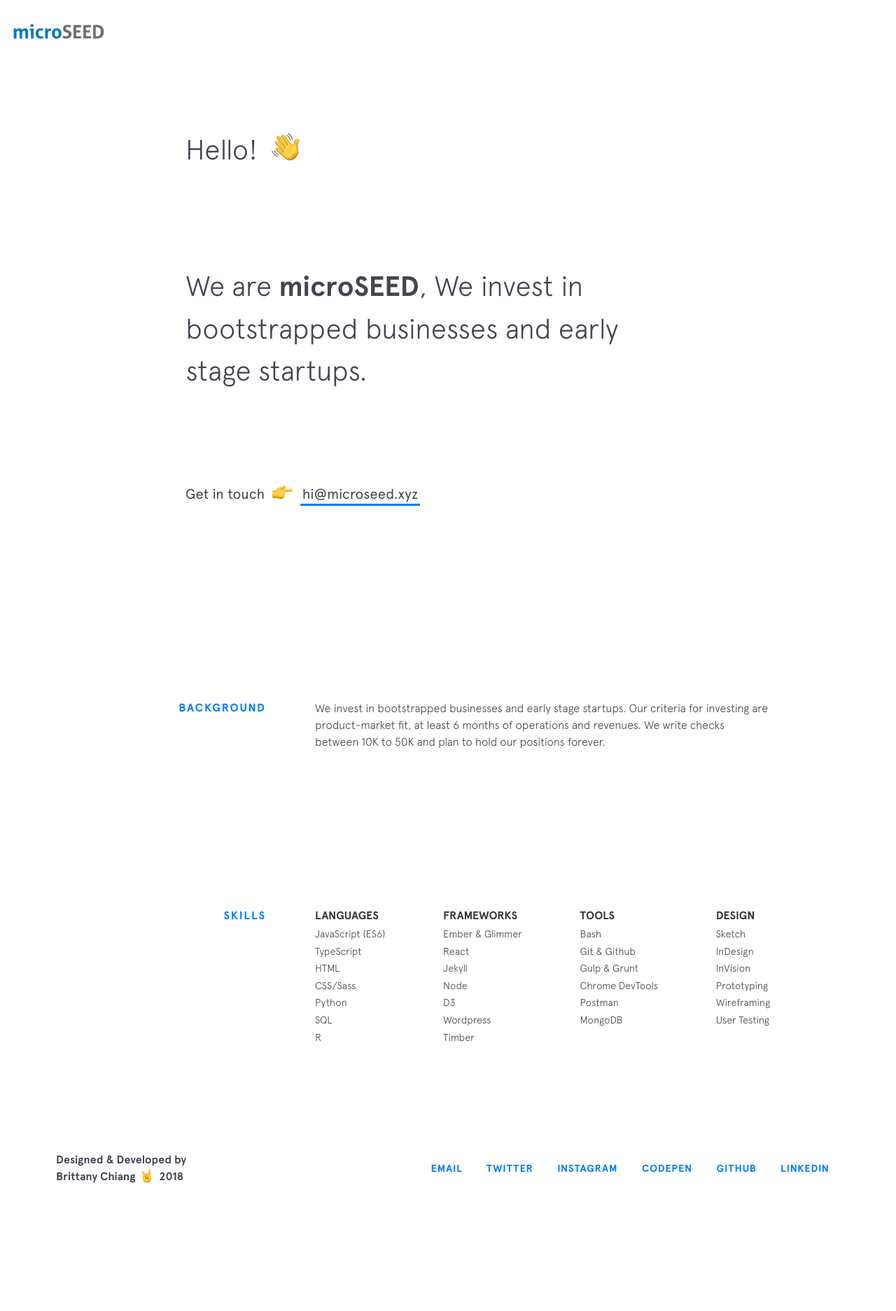
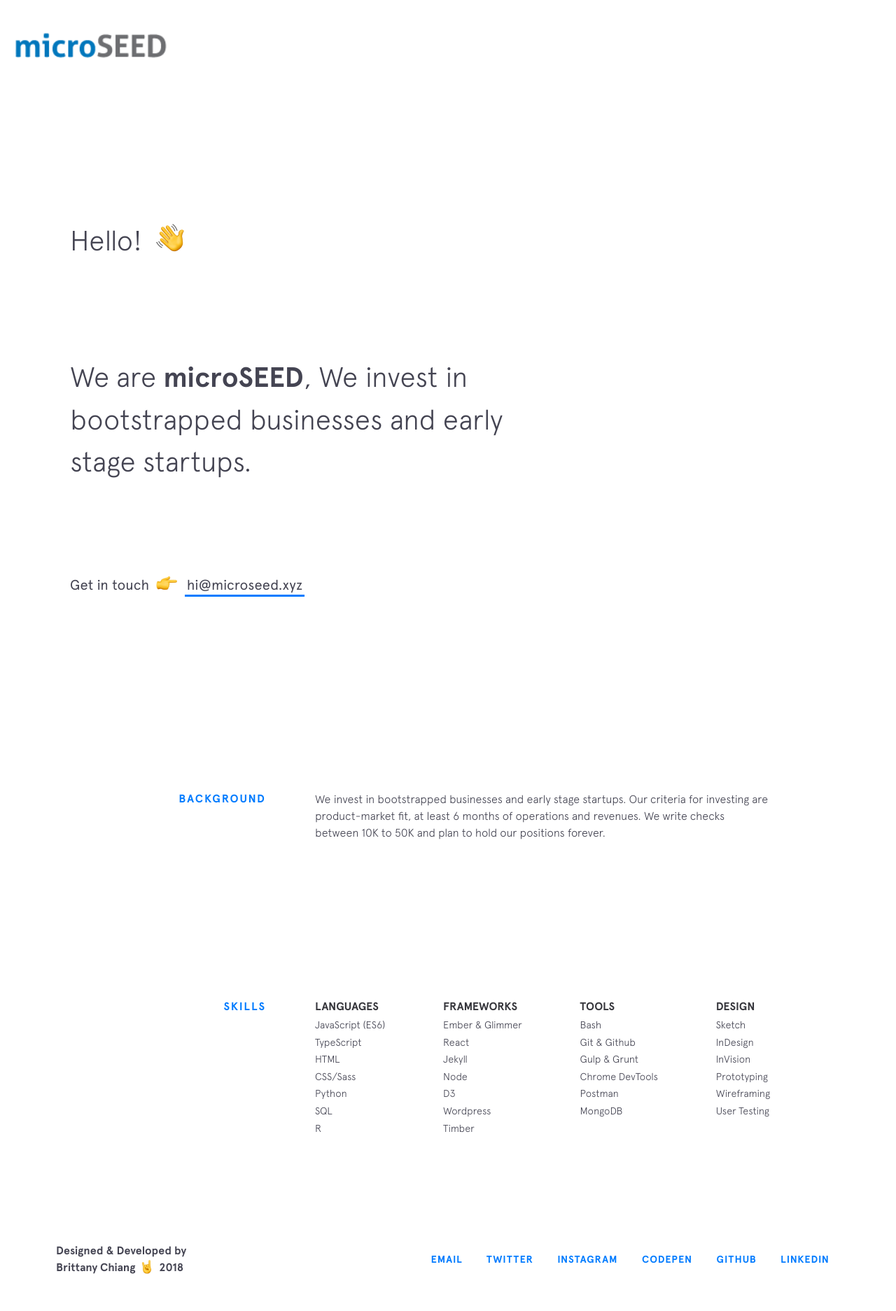
Before and after one commit to dahsoon/dahsoon.github.io, a Jekyll site: the page built from index.html, in a window 1280 px wide. Shown: the whole page at 70% size. Built offline with Jekyll 4.4.1, drawn with Linux system fonts in a browser that asks for light colours; nearby versions of some CDN libraries; before the commit the page ends 1744 px from its top, so only the background shows below that.

Commit message:
Update custom.css

```diff
--- a/css/custom.css
+++ b/css/custom.css
@@ -1,8 +1,7 @@
 #logo {
   display: inline-block;
   margin: 15px; /* margin: 20px was off */
-  float: left;
-  height: 60px;
+  height: 100px;
   width: auto; /* correct proportions to specified height */
   border-radius: 50%; /* makes it a circle */
 }
```
